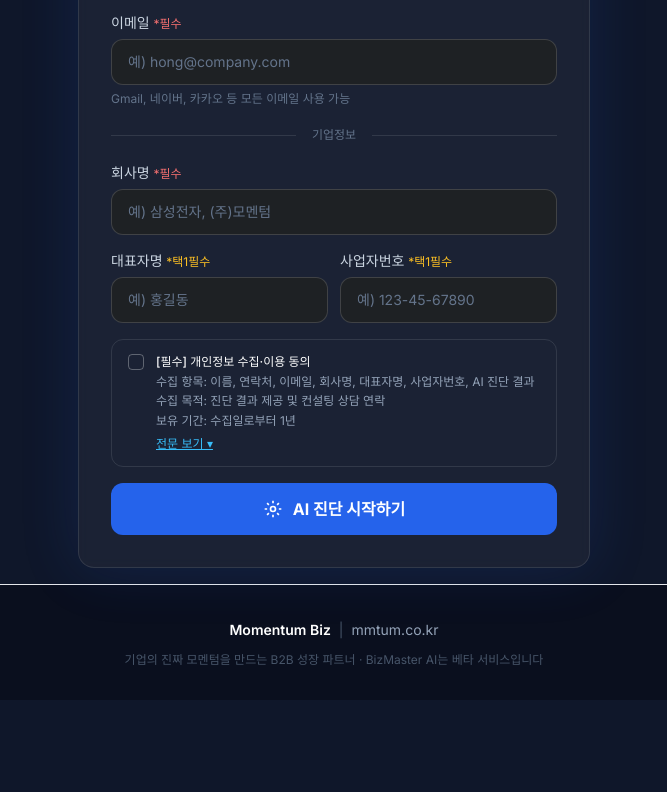
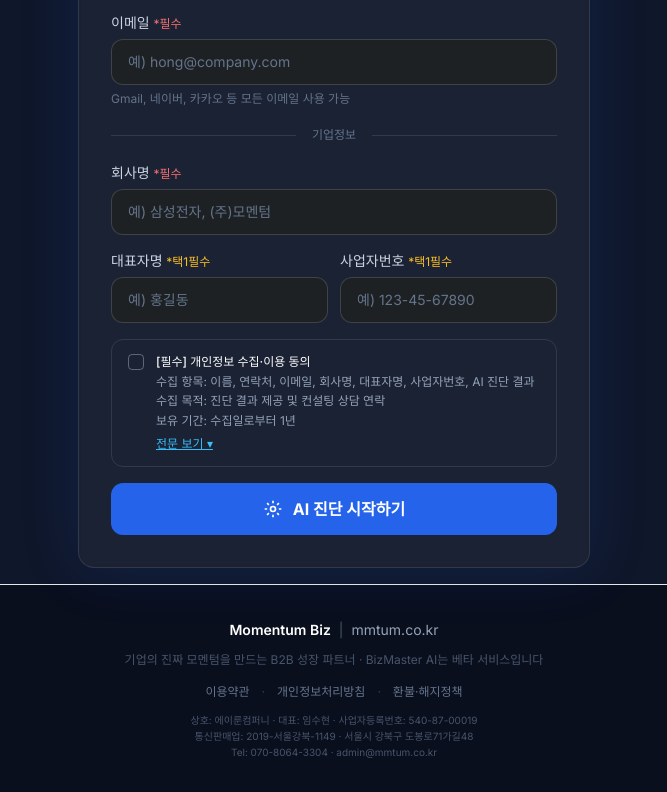
Before and after one commit to jhkim09/bizmaster-saas, a website: page public/index.html in a window 1280 px wide. Shown: the part 817-1609 px from the top of the page, without its empty margins (306-973 px from the left). Before the commit the page ends 1517 px from the top, so only its background shows below. Drawn offline with nearby package versions, Linux system fonts and the light colour scheme.

Commit message:
feat: 푸터에 약관 3종 링크 + 사업자정보 (540-87-00019) 추가

```diff
--- a/public/index.html
+++ b/public/index.html
@@ -481,8 +481,20 @@
       <span class="text-slate-600">|</span>
       <span>mmtum.co.kr</span>
     </a>
-    <p class="text-xs text-slate-600">
+    <p class="text-xs text-slate-600 mb-4">
       기업의 진짜 모멘텀을 만드는 B2B 성장 파트너 · BizMaster AI는 베타 서비스입니다
+    </p>
+    <div class="flex flex-wrap justify-center gap-x-3 gap-y-1 mb-3 text-xs">
+      <a href="https://mmtum.co.kr/terms.html" target="_blank" class="text-slate-500 hover:text-white">이용약관</a>
+      <span class="text-slate-700">·</span>
+      <a href="https://mmtum.co.kr/privacy.html" target="_blank" class="text-slate-500 hover:text-white">개인정보처리방침</a>
+      <span class="text-slate-700">·</span>
+      <a href="https://mmtum.co.kr/refund.html" target="_blank" class="text-slate-500 hover:text-white">환불·해지정책</a>
+    </div>
+    <p class="text-[10px] text-slate-600 leading-relaxed">
+      상호: 에이룬컴퍼니 · 대표: 임수현 · 사업자등록번호: 540-87-00019<br>
+      통신판매업: 2019-서울강북-1149 · 서울시 강북구 도봉로71가길48<br>
+      Tel: 070-8064-3304 · admin@mmtum.co.kr
     </p>
   </div>
 </footer>
```
